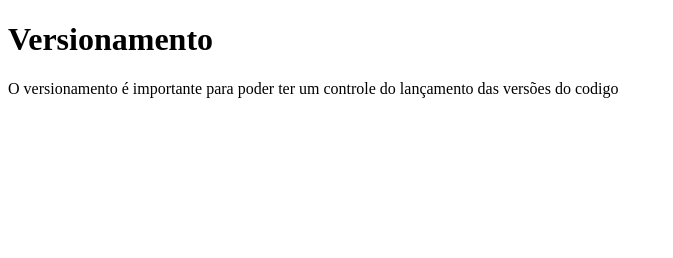
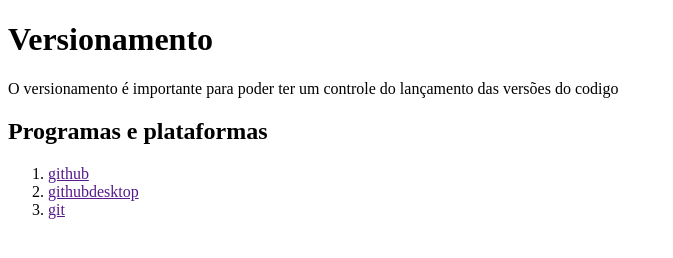
Before and after one commit to LuisPerek/Versionamento, a plain HTML site: page index.html in a window 1280 px wide. Shown: the whole page, without its empty margins (0-673 px from the left). Drawn offline with Linux system fonts and the light colour scheme.

Commit message:
programas e plataformas

```diff
--- a/index.html
+++ b/index.html
@@ -8,5 +8,12 @@
 <body>
     <h1>Versionamento</h1>
     <p>O versionamento é importante para poder ter um controle do lançamento das versões do codigo</p>
+
+    <h2>Programas e plataformas</h2>
+    <ol>
+        <li><a href="">github</a></li>
+        <li><a href="">githubdesktop</a></li>
+        <li><a href="">git</a></li>
+    </ol>
 </body>
 </html>
```
